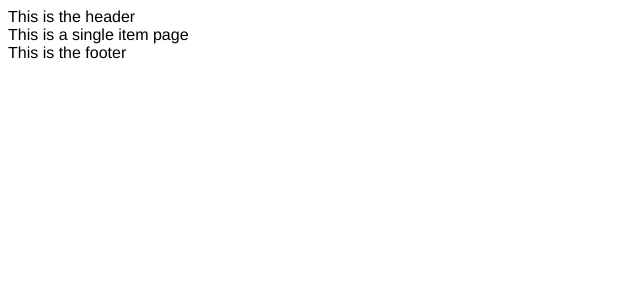
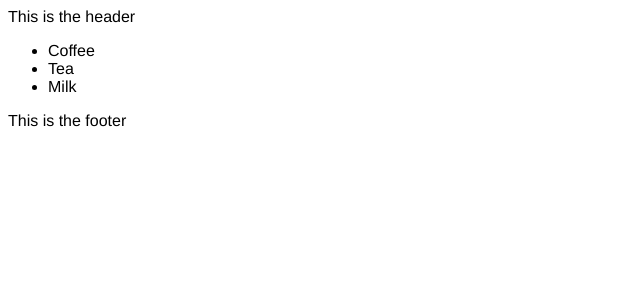
Before and after one commit to GrapeAppleFruit/grapeapplefruit.github.io, a Jekyll site: the page built from item.html, in a window 1280 px wide. Shown: the top 300 px of the page, without its empty margins (0-640 px from the left). Built offline with Jekyll 4.4.1, drawn with Linux system fonts in a browser that asks for light colours.

Commit message:
Update item.html

```diff
--- a/item.html
+++ b/item.html
@@ -3,6 +3,10 @@ title: My Archive - Item Page
 ---
 <div class="content">
 
-	This is a single item page
+	<ul>
+  <li>Coffee</li>
+  <li>Tea</li>
+  <li>Milk</li>
+</ul>
 
 </div>
```
